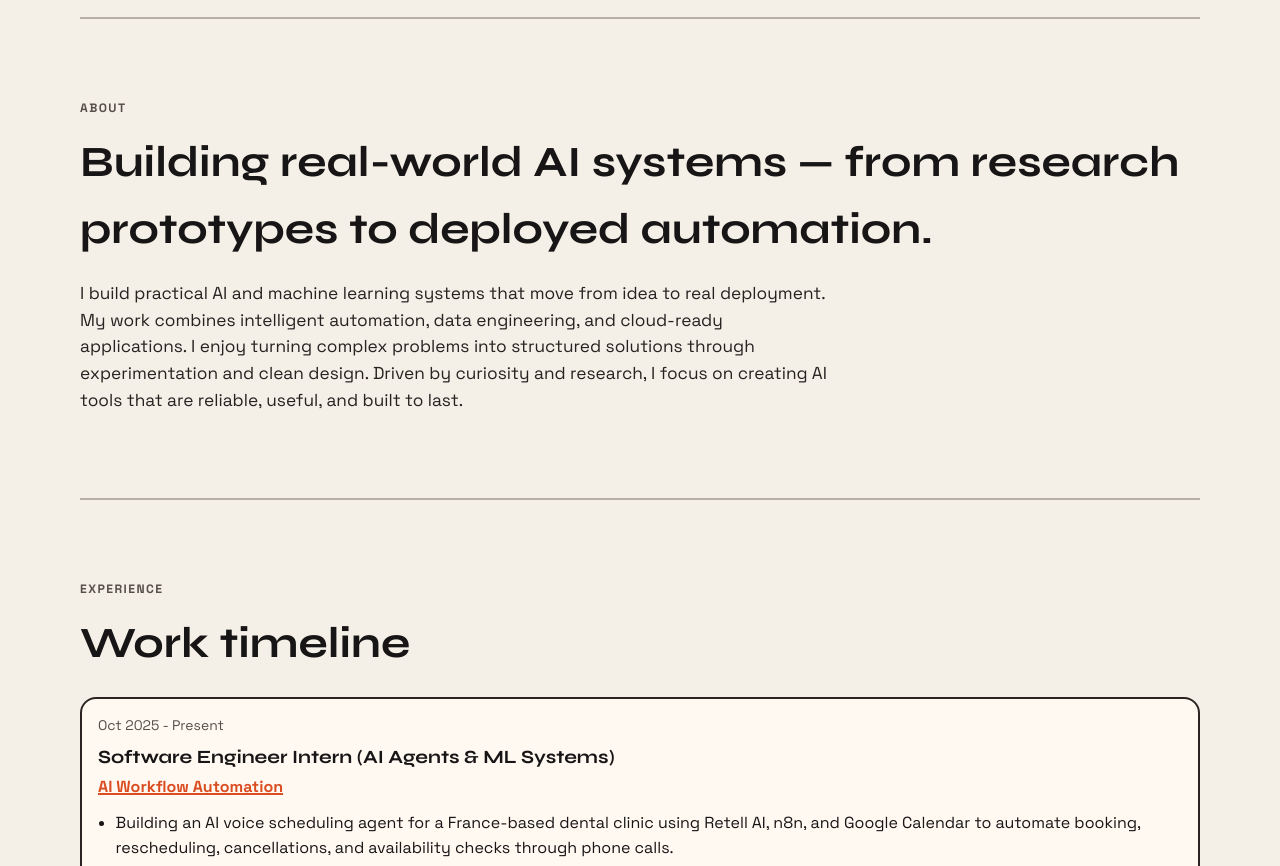
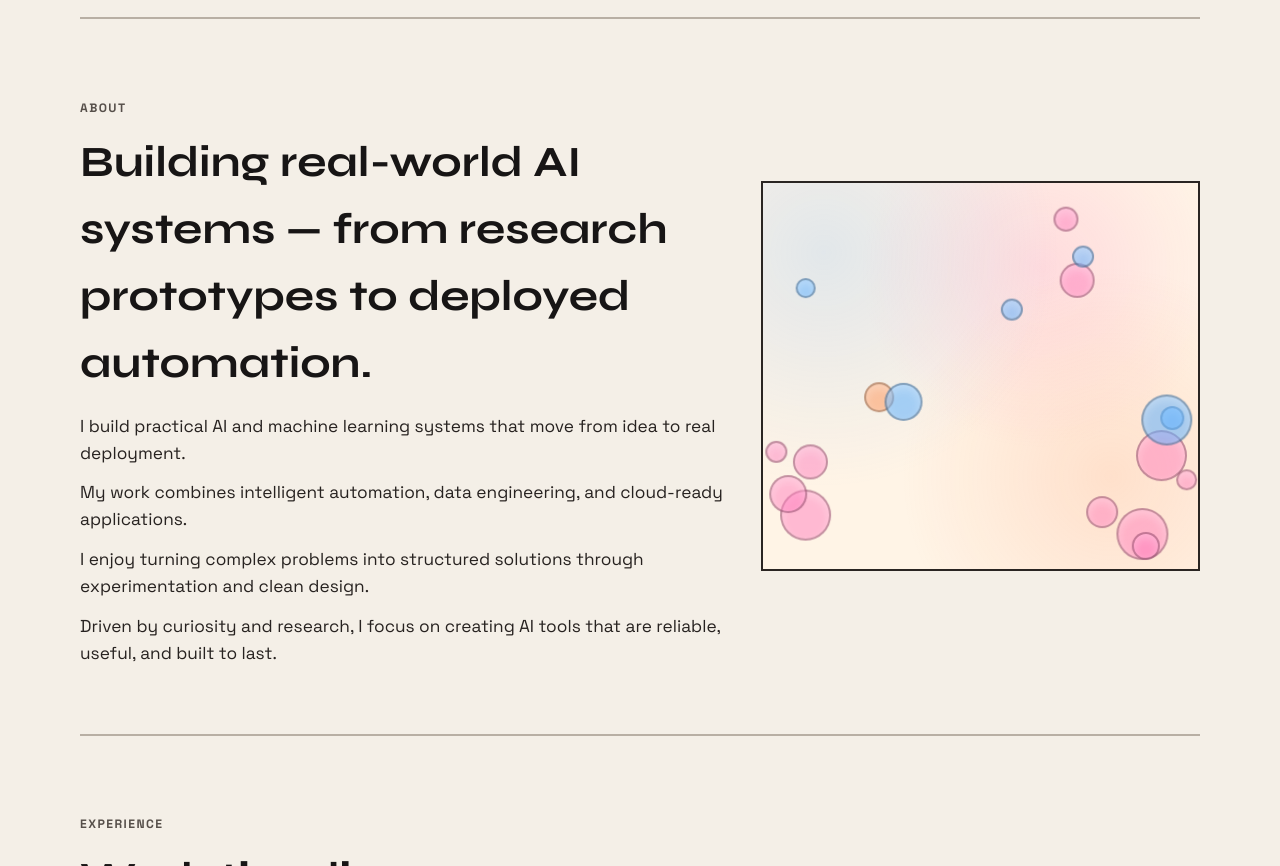
Before and after one commit to sarikashirolkar/Portfolio-Sarika, a plain HTML site: page index.html in a window 1280 px wide. Shown: the part 812-1678 px from the top of the page. Drawn offline with Linux system fonts and the light colour scheme; animation ran at ten frames a second.

Commit message:
Refine About layout with column copy and interactive floating bubbles

```diff
--- a/index.html
+++ b/index.html
@@ -88,13 +88,21 @@
       </section>
 
       <section class="section" id="about">
-        <div class="section-head reveal">
-          <p class="eyebrow">About</p>
-          <h2>Building real-world AI systems — from research prototypes to deployed automation.</h2>
+        <div class="about-layout">
+          <div class="about-copy reveal">
+            <div class="section-head">
+              <p class="eyebrow">About</p>
+              <h2>Building real-world AI systems — from research prototypes to deployed automation.</h2>
+            </div>
+            <p class="lead about-line">I build practical AI and machine learning systems that move from idea to real deployment.</p>
+            <p class="lead about-line">My work combines intelligent automation, data engineering, and cloud-ready applications.</p>
+            <p class="lead about-line">I enjoy turning complex problems into structured solutions through experimentation and clean design.</p>
+            <p class="lead about-line">Driven by curiosity and research, I focus on creating AI tools that are reliable, useful, and built to last.</p>
+          </div>
+          <aside class="about-bubble-wrap reveal" aria-label="Interactive design area">
+            <div class="about-bubble-field" id="about-bubble-field"></div>
+          </aside>
         </div>
-        <p class="lead reveal">
-          I build practical AI and machine learning systems that move from idea to real deployment. My work combines intelligent automation, data engineering, and cloud-ready applications. I enjoy turning complex problems into structured solutions through experimentation and clean design. Driven by curiosity and research, I focus on creating AI tools that are reliable, useful, and built to last.
-        </p>
       </section>
 
       <section class="section" id="experience">
--- a/script.js
+++ b/script.js
@@ -116,6 +116,121 @@ if (projectsCarousel && projectArrows.length) {
   projectsCarousel.addEventListener('scroll', updateProjectArrowState, { passive: true });
   window.addEventListener('resize', updateProjectArrowState);
   updateProjectArrowState();
+}
+
+const aboutBubbleField = document.querySelector('#about-bubble-field');
+
+if (aboutBubbleField) {
+  const bubbleCount = 18;
+  const reduceMotion = window.matchMedia('(prefers-reduced-motion: reduce)').matches;
+  const bubblePalette = [
+    'rgba(96, 177, 255, 0.55)',
+    'rgba(255, 145, 84, 0.5)',
+    'rgba(255, 121, 188, 0.48)'
+  ];
+
+  const bubbles = [];
+  let fieldRect = aboutBubbleField.getBoundingClientRect();
+  let pointer = null;
+
+  const randomInRange = (min, max) => Math.random() * (max - min) + min;
+
+  const updateFieldRect = () => {
+    fieldRect = aboutBubbleField.getBoundingClientRect();
+  };
+
+  const createBubble = () => {
+    const size = randomInRange(20, 52);
+    const el = document.createElement('span');
+    el.className = 'about-bubble';
+    el.style.width = `${size}px`;
+    el.style.height = `${size}px`;
+    el.style.background = bubblePalette[Math.floor(Math.random() * bubblePalette.length)];
+    aboutBubbleField.appendChild(el);
+
+    return {
+      el,
+      size,
+      x: randomInRange(0, Math.max(1, fieldRect.width - size)),
+      y: randomInRange(0, Math.max(1, fieldRect.height - size)),
+      vx: randomInRange(-0.28, 0.28),
+      vy: randomInRange(-0.28, 0.28)
+    };
+  };
+
+  const placeBubble = (bubble) => {
+    bubble.el.style.transform = `translate(${bubble.x}px, ${bubble.y}px)`;
+  };
+
+  updateFieldRect();
+  for (let i = 0; i < bubbleCount; i += 1) {
+    const bubble = createBubble();
+    placeBubble(bubble);
+    bubbles.push(bubble);
+  }
+
+  const onPointerMove = (clientX, clientY) => {
+    pointer = {
+      x: clientX - fieldRect.left,
+      y: clientY - fieldRect.top
+    };
+  };
+
+  aboutBubbleField.addEventListener('mousemove', (event) => {
+    onPointerMove(event.clientX, event.clientY);
+  });
+
+  aboutBubbleField.addEventListener('touchmove', (event) => {
+    if (!event.touches[0]) return;
+    onPointerMove(event.touches[0].clientX, event.touches[0].clientY);
+  }, { passive: true });
+
+  aboutBubbleField.addEventListener('mouseleave', () => {
+    pointer = null;
+  });
+
+  window.addEventListener('resize', updateFieldRect);
+
+  if (!reduceMotion) {
+    const tick = () => {
+      for (const bubble of bubbles) {
+        if (pointer) {
+          const cx = bubble.x + bubble.size / 2;
+          const cy = bubble.y + bubble.size / 2;
+          const dx = cx - pointer.x;
+          const dy = cy - pointer.y;
+          const dist = Math.hypot(dx, dy);
+          const repelRadius = 110;
+          if (dist > 0 && dist < repelRadius) {
+            const force = (repelRadius - dist) / repelRadius;
+            bubble.vx += (dx / dist) * force * 0.7;
+            bubble.vy += (dy / dist) * force * 0.7;
+          }
+        }
+
+        bubble.x += bubble.vx;
+        bubble.y += bubble.vy;
+        bubble.vx *= 0.985;
+        bubble.vy *= 0.985;
+
+        if (bubble.x <= 0 || bubble.x >= fieldRect.width - bubble.size) {
+          bubble.vx *= -1;
+          bubble.x = Math.min(Math.max(0, bubble.x), Math.max(0, fieldRect.width - bubble.size));
+        }
+
+        if (bubble.y <= 0 || bubble.y >= fieldRect.height - bubble.size) {
+          bubble.vy *= -1;
+          bubble.y = Math.min(Math.max(0, bubble.y), Math.max(0, fieldRect.height - bubble.size));
+        }
+
+        placeBubble(bubble);
+      }
+
+      requestAnimationFrame(tick);
+    };
+
+    requestAnimationFrame(tick);
+  }
 }
 
 const chatWindow = document.querySelector('#chat-window');
--- a/styles.css
+++ b/styles.css
@@ -434,6 +434,51 @@ h3 {
   max-width: 68ch;
   font-size: 1.08rem;
   color: var(--text-soft);
+}
+
+.about-layout {
+  display: grid;
+  grid-template-columns: minmax(0, 1.2fr) minmax(260px, 0.8fr);
+  gap: 1.4rem;
+  align-items: center;
+}
+
+.about-copy {
+  display: grid;
+  gap: 0.82rem;
+}
+
+.about-copy .section-head {
+  margin-bottom: 0.2rem;
+}
+
+.about-line {
+  margin: 0;
+}
+
+.about-bubble-wrap {
+  min-width: 0;
+}
+
+.about-bubble-field {
+  height: 390px;
+  border: 2px solid var(--border);
+  background:
+    radial-gradient(circle at 14% 18%, rgba(94, 172, 255, 0.18) 0%, transparent 48%),
+    radial-gradient(circle at 80% 76%, rgba(255, 134, 84, 0.18) 0%, transparent 46%),
+    radial-gradient(circle at 64% 22%, rgba(255, 117, 186, 0.2) 0%, transparent 44%),
+    var(--surface-soft);
+  position: relative;
+  overflow: hidden;
+}
+
+.about-bubble {
+  position: absolute;
+  border-radius: 999px;
+  border: 2px solid rgba(42, 37, 34, 0.28);
+  box-shadow: inset 0 4px 8px rgba(255, 255, 255, 0.28);
+  will-change: transform;
+  transition: transform 0.12s linear;
 }
 
 .name-card {
@@ -967,6 +1012,14 @@ h3 {
     width: 100%;
   }
 
+  .about-layout {
+    grid-template-columns: 1fr;
+  }
+
+  .about-bubble-field {
+    height: 260px;
+  }
+
   .hero-left .hero-photo {
     width: 100%;
     height: auto;
@@ -1031,6 +1084,10 @@ h3 {
     scroll-behavior: auto;
   }
 
+  .about-bubble {
+    transition: none;
+  }
+
   .skills-marquee {
     overflow: visible;
   }
```
